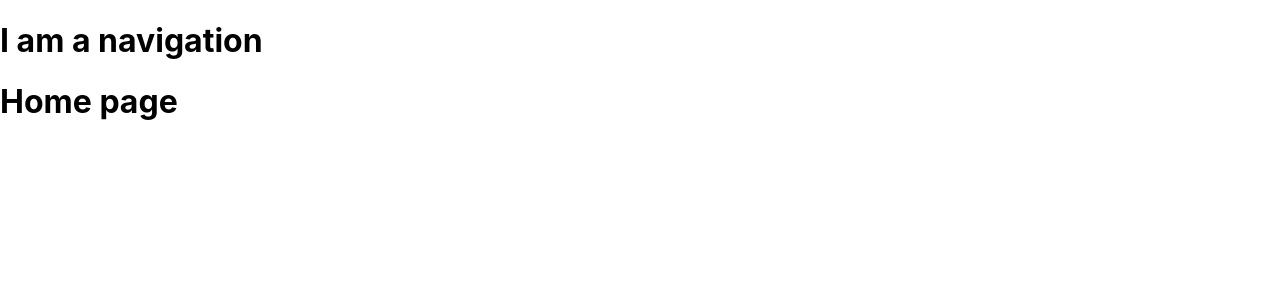
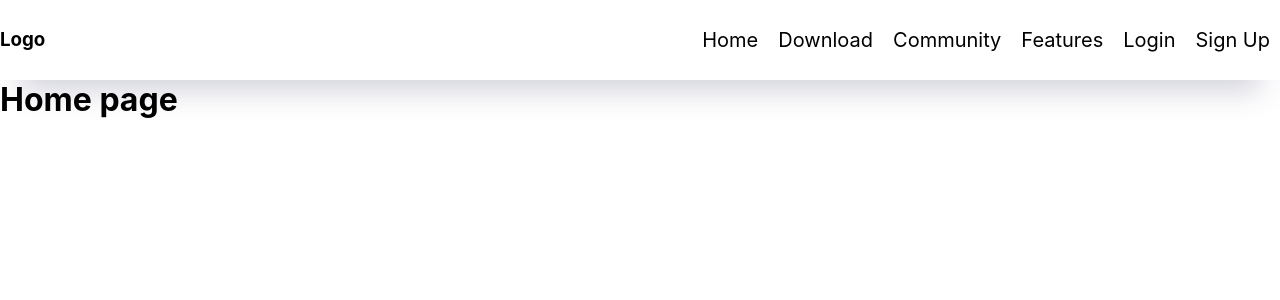
Before and after one commit to pedrohenriquefelima/u-chat, a React (Create React App) app: page / in a window 1280 px wide. Shown: the top 300 px of the page. Built offline with nearby package versions, Linux system fonts and the light colour scheme.

Commit message:
navigation-bar-raw

```diff
--- a/src/components/navigationBar/NavigationBar.js
+++ b/src/components/navigationBar/NavigationBar.js
@@ -1,9 +1,38 @@
-import React from "react";
+import React, { useState } from "react";
+import styles from './NavigationBar.module.css';
 import { Link } from "react-router-dom";
 
 const NavigationBar = () => {
+    const [mobile, setMobile] = useState(false)
     return (
-        <h1>I am a navigation</h1>
+        <nav className={styles.navbar}>
+
+                <h3 className={styles.logo}>Logo</h3>
+                <ul className={mobile ? styles['nav-links-mobile'] : styles['nav-links']} onClick={() => setMobile(false)}>
+                    <Link to='/'>
+                        <li>Home</li>
+                    </Link>
+                    <Link to='/'>
+                        <li>Download</li>
+                    </Link>
+                    <Link to='/'>
+                        <li>Community</li>
+                    </Link>
+                    <Link to='/'>
+                        <li>Features</li>
+                    </Link>
+                    <Link to='/'>
+                        <li>Login</li>
+                    </Link>
+                    <Link to='/'>
+                        <li>Sign up</li>
+                    </Link>
+                </ul>
+                <button className={styles['mobile-menu-icon']} onClick={()=>setMobile(!mobile)}>
+                    {mobile ? 'X' : 'Y'}
+                </button>
+
+        </nav>
     )
 
 }
--- /dev/null
+++ b/src/components/navigationBar/NavigationBar.module.css
@@ -0,0 +1,76 @@
+* {
+    padding: 0;
+    margin: 0;
+    box-sizing: border-box;
+}
+
+li {
+    list-style: none;
+}
+
+a {
+    text-decoration: none;
+}
+
+.navbar {
+    height: 10vh;
+    line-height: 10vh;
+    box-shadow: rgb(50, 50, 93, 0.23) 0 30px 30px -20px;
+    display: flex;
+    justify-content: space-between;
+    align-items: center;
+}
+
+.nav-links {
+    display: flex;
+    justify-content: flex-end;
+    width: 75%;
+}
+
+.nav-links li {
+    color: black;
+    font-size: 20px;
+    padding: 0 10px;
+    cursor: pointer;
+    text-transform: capitalize;
+    text-decoration: none;
+}
+
+.nav-links Link {
+    text-decoration: none;
+}
+
+.mobile-menu-icon {
+    display: none;
+}
+
+@media (max-width: 768px) {
+    .nav-links {
+        display: none;
+    }
+
+    .nav-links-mobile {
+        position: absolute;
+        display: block;
+        list-style: none;
+        box-shadow: rgba(50, 50, 93, 0.23) 0 30px 30px -20px;
+        left: 0;
+        top: 10%;
+        transition: all 0.5s ease-in-out;
+        width: 100%;
+        background-color: white;
+    }
+
+    ul li {
+        padding: 32px;
+        width: 100%;
+        transition: all 0.5s ease-in-out;
+        text-align: center;
+    }
+
+    .mobile-menu-icon {
+        position: absolute;
+        display: block;
+        right: 20px
+    }
+}
```
